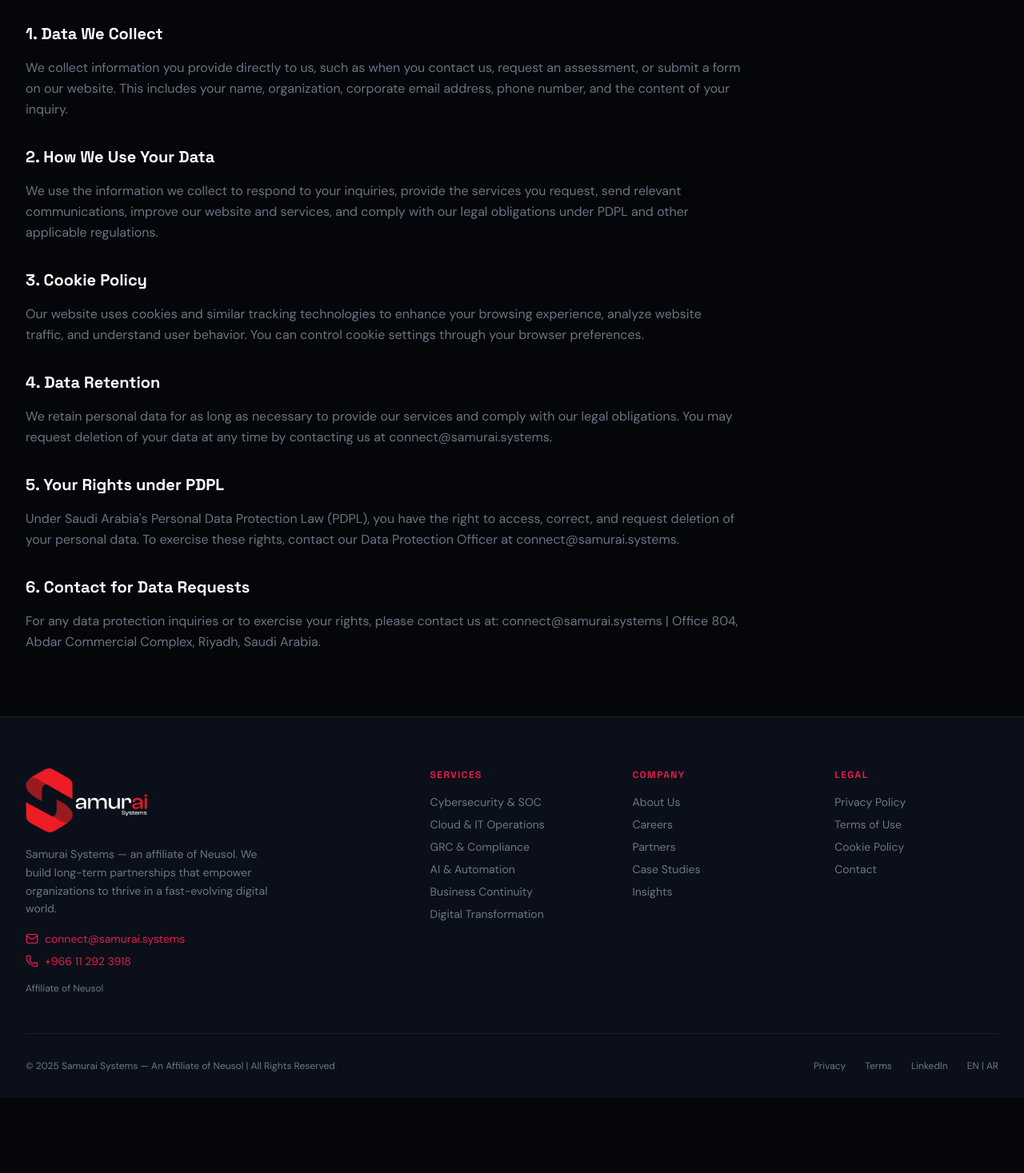
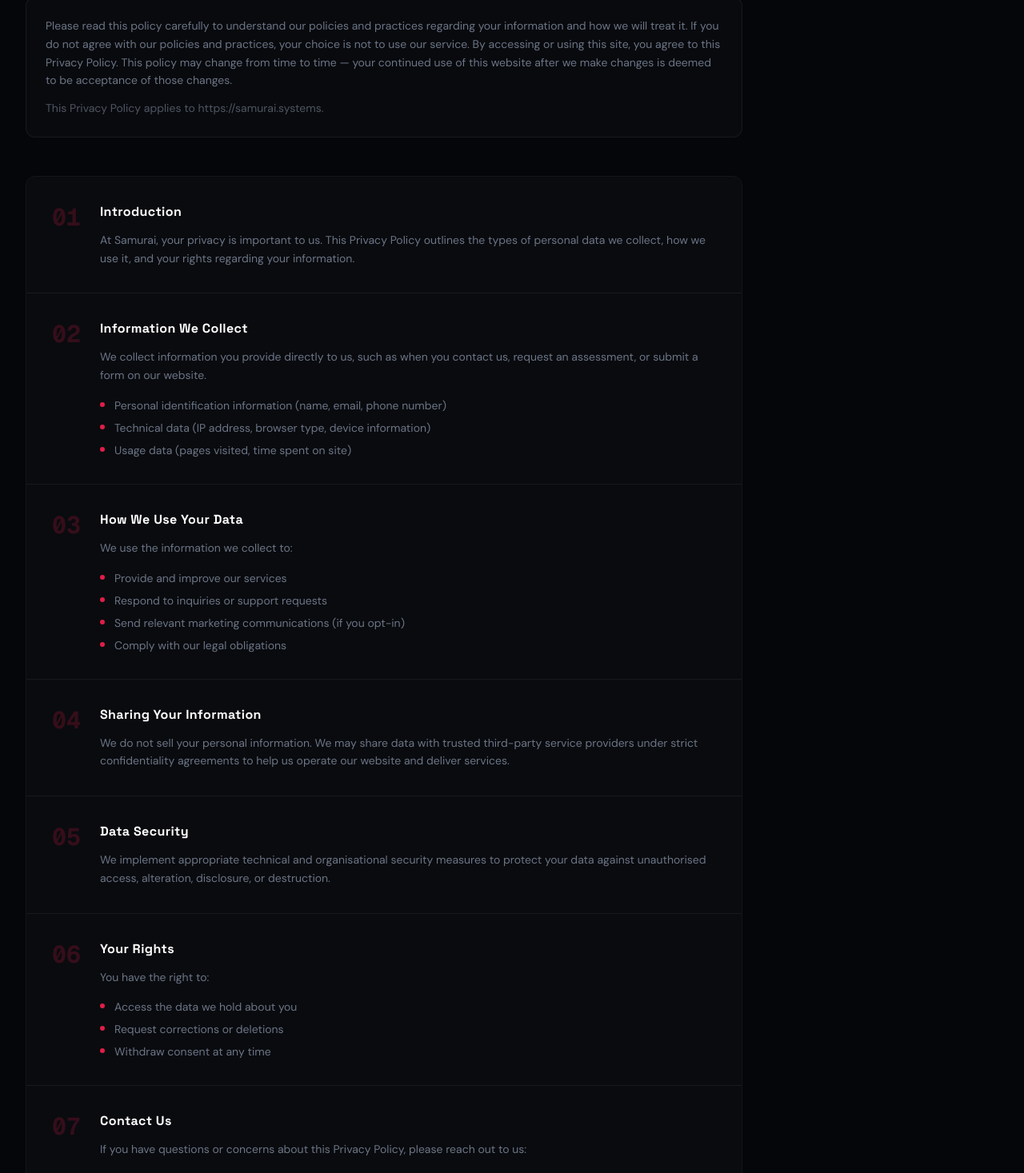
Before and after one commit to SamadKhanDev/summurai-copys, a Next.js app: page /new/en/privacy in a window 1280 px wide. Shown: the part 336-1803 px from the top of the page at 80% size. Before the commit the page ends 1709 px from the top, so only its background shows below. Built offline with nearby package versions, Linux system fonts and the light colour scheme; a web font is replaced by a local one.

Commit message:
feat: implement careers and privacy pages with associated i18n localization files

```diff
--- a/app/[locale]/careers/page.tsx
+++ b/app/[locale]/careers/page.tsx
@@ -14,6 +14,7 @@
 } from "../components/ui";
 import { Globe, Rocket, TrendingUp } from "lucide-react";
 import { AnimatedHeading } from "../components/animations/textBehavior";
+import { FileText } from 'lucide-react';
 
 export default function CareersPage() {
   const t = useTranslations("careers");
@@ -41,7 +42,7 @@
 
           {/* No Openings Notice */}
           <div className="bg-card-bg border border-card-border rounded-xl p-10 text-center mt-12 mb-12">
-            <div className="text-5xl mb-4">📋</div>
+            <div className="text-5xl mb-4 flex justify-center"> <FileText className="w-9 h-9 text-text-main" /></div>
             <h3 className="text-white text-lg font-bold mb-3">
               {t("noOpenings.title")}
             </h3>
--- a/app/[locale]/privacy/page.tsx
+++ b/app/[locale]/privacy/page.tsx
@@ -4,8 +4,21 @@
 import Footer from "../components/Footer";
 import { Breadcrumb, Section, SectionLabel, SectionTitle } from "../components/ui";
 import { AnimatedHeading } from "../components/animations/textBehavior";
+import { useTranslations } from "next-intl";
 
 export default function PrivacyPage() {
+  const t = useTranslations("privacy");
+
+  const sections = t.raw("sections") as Array<{
+    key: string;
+    number: string;
+    title: string;
+    content: string;
+    items?: string[];
+    contactEmail?: string;
+    contactAddress?: string;
+  }>;
+
   return (
     <>
       <Navbar />
@@ -18,58 +31,96 @@
         />
 
         <Section>
-          <SectionLabel>Legal</SectionLabel>
+          <SectionLabel>{t("meta.label")}</SectionLabel>
           <AnimatedHeading
-            titleText={"Privacy"}
-            accentText={"Policy"}
+            titleText={t("meta.title")}
+            accentText={t("meta.titleAccent")}
             className="mb-4"
             Component={SectionTitle}
           />
-          <p className="text-sm text-text-secondary mb-12">Last updated: January 2025</p>
+          <p className="text-sm text-text-secondary mb-4">{t("meta.lastUpdated")}</p>
 
-          <div className="max-w-4xl space-y-8">
-            <div>
-              <h2 className="text-xl font-bold text-white mb-4">1. Data We Collect</h2>
-              <p className="text-text-secondary leading-relaxed">
-                We collect information you provide directly to us, such as when you contact us, request an assessment, or submit a form on our website. This includes your name, organization, corporate email address, phone number, and the content of your inquiry.
-              </p>
-            </div>
+          {/* Intro block */}
+          <div className="max-w-4xl mb-12 p-6 rounded-xl border border-card-border bg-card-bg">
+            <p className="text-text-secondary leading-relaxed text-sm">
+              {t("meta.intro")}
+            </p>
+            <p className="text-text-secondary leading-relaxed text-sm mt-3 opacity-70">
+              {t("meta.appliesTo")}
+            </p>
+          </div>
 
-            <div>
-              <h2 className="text-xl font-bold text-white mb-4">2. How We Use Your Data</h2>
-              <p className="text-text-secondary leading-relaxed">
-                We use the information we collect to respond to your inquiries, provide the services you request, send relevant communications, improve our website and services, and comply with our legal obligations under PDPL and other applicable regulations.
-              </p>
-            </div>
+          {/* Sections */}
+          <div className="max-w-4xl space-y-0 divide-y divide-card-border border border-card-border rounded-xl overflow-hidden">
+            {sections.map((section, index) => (
+              <div
+                key={section.key}
+                className="group flex gap-6 p-6 md:p-8 bg-card-bg hover:bg-accent/5 transition-colors duration-200"
+              >
+                {/* Number accent */}
+                <span className="text-3xl font-bold text-accent/20 group-hover:text-accent/40 transition-colors duration-200 leading-none select-none hidden sm:block shrink-0 pt-1 font-mono">
+                  {section.number}
+                </span>
 
-            <div>
-              <h2 className="text-xl font-bold text-white mb-4">3. Cookie Policy</h2>
-              <p className="text-text-secondary leading-relaxed">
-                Our website uses cookies and similar tracking technologies to enhance your browsing experience, analyze website traffic, and understand user behavior. You can control cookie settings through your browser preferences.
-              </p>
-            </div>
+                <div className="flex-1 min-w-0">
+                  <h2 className="text-base font-bold text-white mb-3 tracking-wide">
+                    {section.title}
+                  </h2>
 
-            <div>
-              <h2 className="text-xl font-bold text-white mb-4">4. Data Retention</h2>
-              <p className="text-text-secondary leading-relaxed">
-                We retain personal data for as long as necessary to provide our services and comply with our legal obligations. You may request deletion of your data at any time by contacting us at connect@samurai.systems.
-              </p>
-            </div>
+                  <p className="text-text-secondary leading-relaxed text-sm">
+                    {section.content}
+                  </p>
 
-            <div>
-              <h2 className="text-xl font-bold text-white mb-4">5. Your Rights under PDPL</h2>
-              <p className="text-text-secondary leading-relaxed">
-                Under Saudi Arabia's Personal Data Protection Law (PDPL), you have the right to access, correct, and request deletion of your personal data. To exercise these rights, contact our Data Protection Officer at connect@samurai.systems.
-              </p>
-            </div>
+                  {/* Bullet list */}
+                  {section.items && section.items.length > 0 && (
+                    <ul className="mt-4 space-y-2">
+                      {section.items.map((item, i) => (
+                        <li key={i} className="flex items-start gap-3 text-sm text-text-secondary">
+                          <span className="mt-1.5 w-1.5 h-1.5 rounded-full bg-accent shrink-0" />
+                          {item}
+                        </li>
+                      ))}
+                    </ul>
+                  )}
 
-            <div>
-              <h2 className="text-xl font-bold text-white mb-4">6. Contact for Data Requests</h2>
-              <p className="text-text-secondary leading-relaxed">
-                For any data protection inquiries or to exercise your rights, please contact us at: connect@samurai.systems | Office 804, Abdar Commercial Complex, Riyadh, Saudi Arabia.
-              </p>
-            </div>
+                  {/* Contact block */}
+                  {section.contactEmail && (
+                    <div className="mt-4 flex flex-col gap-1">
+                      <a
+                        href={`mailto:${section.contactEmail}`}
+                        className="inline-flex items-center gap-2 text-sm text-accent hover:text-accent/80 transition-colors font-medium"
+                      >
+                        <svg
+                          xmlns="http://www.w3.org/2000/svg"
+                          className="w-4 h-4"
+                          viewBox="0 0 24 24"
+                          fill="none"
+                          stroke="currentColor"
+                          strokeWidth="2"
+                          strokeLinecap="round"
+                          strokeLinejoin="round"
+                        >
+                          <rect width="20" height="16" x="2" y="4" rx="2" />
+                          <path d="m22 7-8.97 5.7a1.94 1.94 0 0 1-2.06 0L2 7" />
+                        </svg>
+                        {section.contactEmail}
+                      </a>
+                      {section.contactAddress && (
+                        <p className="text-xs text-text-secondary opacity-70">
+                          {section.contactAddress}
+                        </p>
+                      )}
+                    </div>
+                  )}
+                </div>
+              </div>
+            ))}
           </div>
+
+          {/* Bottom note */}
+          <p className="text-xs text-text-secondary opacity-50 mt-8 max-w-4xl">
+            Your continued use of this website constitutes your acceptance of any updates to this Privacy Policy.
+          </p>
         </Section>
       </div>
       <Footer />
--- a/i18n/messages/en/index.ts
+++ b/i18n/messages/en/index.ts
@@ -12,6 +12,7 @@
 import insights from "./insights";
 import caseStudies from "./caseStudies";
 import careers from "./careers";
+import privacy from "./privacy";
 
 const messages = {
   navbar,
@@ -28,6 +29,7 @@
   insights,
   caseStudies,
   careers,
+  privacy
 } as const;
 
 export default messages;
--- a/i18n/messages/en/partners.ts
+++ b/i18n/messages/en/partners.ts
@@ -9,7 +9,7 @@
     { name: "Microsoft", description: "Cloud, productivity, and identity solutions", logo: "microsoft.73bad900.svg" },
     { name: "IBM", description: "Enterprise security and analytics platforms", logo: "ibm.576bf1a1.svg" },
     { name: "VMware", description: "Virtualization and multi-cloud management", logo: "VMware.0fe65568.svg" },
-    { name: "Red Hat", description: "Open-source enterprise solutions", logo: "redhat.e8db6e38" },
+    { name: "Red Hat", description: "Open-source enterprise solutions", logo: "redhat.e8db6e38.svg" },
     { name: "One Identity", description: "Identity governance and administration", logo: "one-identity.7b92d378.svg" },
     { name: "NetIQ", description: "Identity and access management", logo: "netIQ.5e3cc5a2.svg" },
     { name: "Redgate", description: "Database DevOps tools", logo: "redgate.7bbae350.svg" },
--- /dev/null
+++ b/i18n/messages/en/privacy.ts
@@ -0,0 +1,82 @@
+const privacy = {
+  meta: {
+    label: "Legal",
+    title: "Privacy ",
+    titleAccent: "Policy",
+    lastUpdated: "Effective Date: May 4, 2025",
+    intro:
+      "Please read this policy carefully to understand our policies and practices regarding your information and how we will treat it. If you do not agree with our policies and practices, your choice is not to use our service. By accessing or using this site, you agree to this Privacy Policy. This policy may change from time to time — your continued use of this website after we make changes is deemed to be acceptance of those changes.",
+    appliesTo: "This Privacy Policy applies to https://samurai.systems.",
+  },
+
+  sections: [
+    {
+      key: "introduction",
+      number: "01",
+      title: "Introduction",
+      content:
+        "At Samurai, your privacy is important to us. This Privacy Policy outlines the types of personal data we collect, how we use it, and your rights regarding your information.",
+    },
+    {
+      key: "dataCollected",
+      number: "02",
+      title: "Information We Collect",
+      content:
+        "We collect information you provide directly to us, such as when you contact us, request an assessment, or submit a form on our website.",
+      items: [
+        "Personal identification information (name, email, phone number)",
+        "Technical data (IP address, browser type, device information)",
+        "Usage data (pages visited, time spent on site)",
+      ],
+    },
+    {
+      key: "dataUse",
+      number: "03",
+      title: "How We Use Your Data",
+      content: "We use the information we collect to:",
+      items: [
+        "Provide and improve our services",
+        "Respond to inquiries or support requests",
+        "Send relevant marketing communications (if you opt-in)",
+        "Comply with our legal obligations",
+      ],
+    },
+    {
+      key: "dataSharing",
+      number: "04",
+      title: "Sharing Your Information",
+      content:
+        "We do not sell your personal information. We may share data with trusted third-party service providers under strict confidentiality agreements to help us operate our website and deliver services.",
+    },
+    {
+      key: "dataSecurity",
+      number: "05",
+      title: "Data Security",
+      content:
+        "We implement appropriate technical and organisational security measures to protect your data against unauthorised access, alteration, disclosure, or destruction.",
+    },
+    {
+      key: "yourRights",
+      number: "06",
+      title: "Your Rights",
+      content: "You have the right to:",
+      items: [
+        "Access the data we hold about you",
+        "Request corrections or deletions",
+        "Withdraw consent at any time",
+      ],
+    },
+    {
+      key: "contact",
+      number: "07",
+      title: "Contact Us",
+      content:
+        "If you have questions or concerns about this Privacy Policy, please reach out to us:",
+      contactEmail: "connect@samurai.systems",
+      contactAddress: "Samurai, https://samurai.systems",
+    },
+  ],
+} as const;
+
+export default privacy;
+export type PrivacyMessages = typeof privacy;
```
